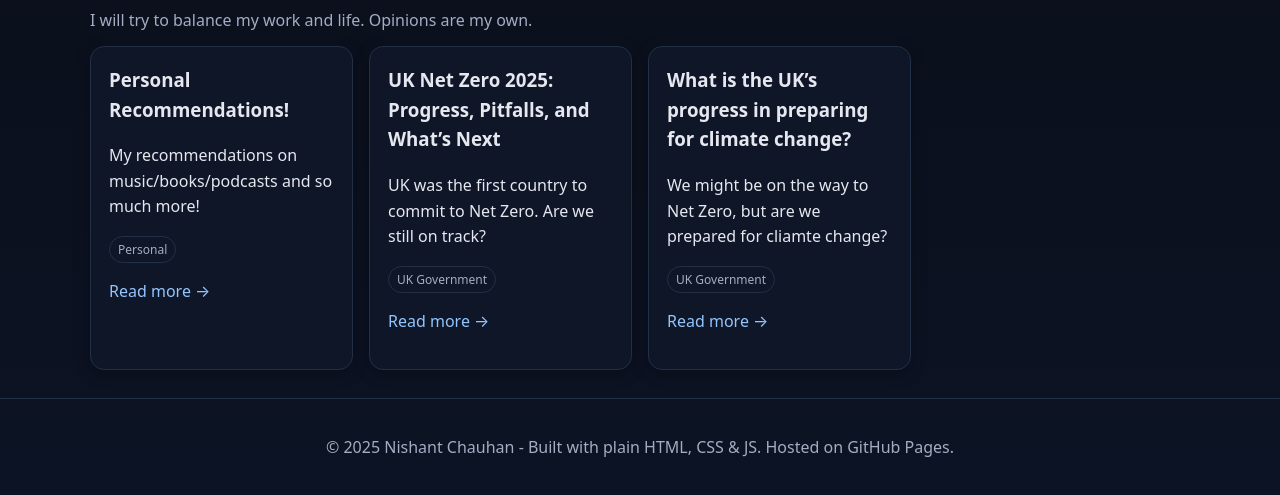
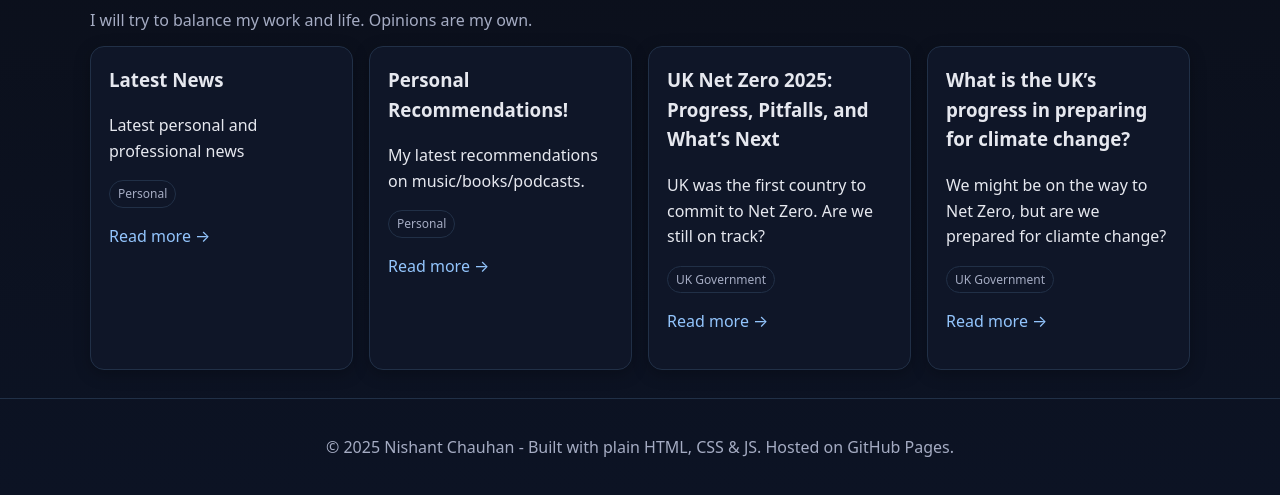
Before and after one commit to chauhan-n/chauhan-n.github.io, a plain HTML site: page blog.html in a window 1280 px wide. Shown: the part 133-628 px from the top of the page. Drawn offline with Linux system fonts and the light colour scheme.

Commit message:
Update blog.html

```diff
--- a/blog.html
+++ b/blog.html
@@ -15,9 +15,15 @@
   <h1>Blog</h1>
   <p class="muted">I will try to balance my work and life. Opinions are my own. </p>
   <div class="grid cards">
+       <article class="card">
+      <h3>Latest News</h3>
+      <p>Latest personal and professional news </p>
+      <p><span class="tag">Personal</span></p>
+      <p><a href="blog-post.html?id=latest-news">Read more →</a>
+    </article>
     <article class="card">
       <h3>Personal Recommendations!</h3>
-      <p>My recommendations on music/books/podcasts and so much more!</p>
+      <p>My latest recommendations on music/books/podcasts.</p>
       <p><span class="tag">Personal</span></p>
       <p><a href="blog-post.html?id=personal-recommendations">Read more →</a>
     </article>
```
